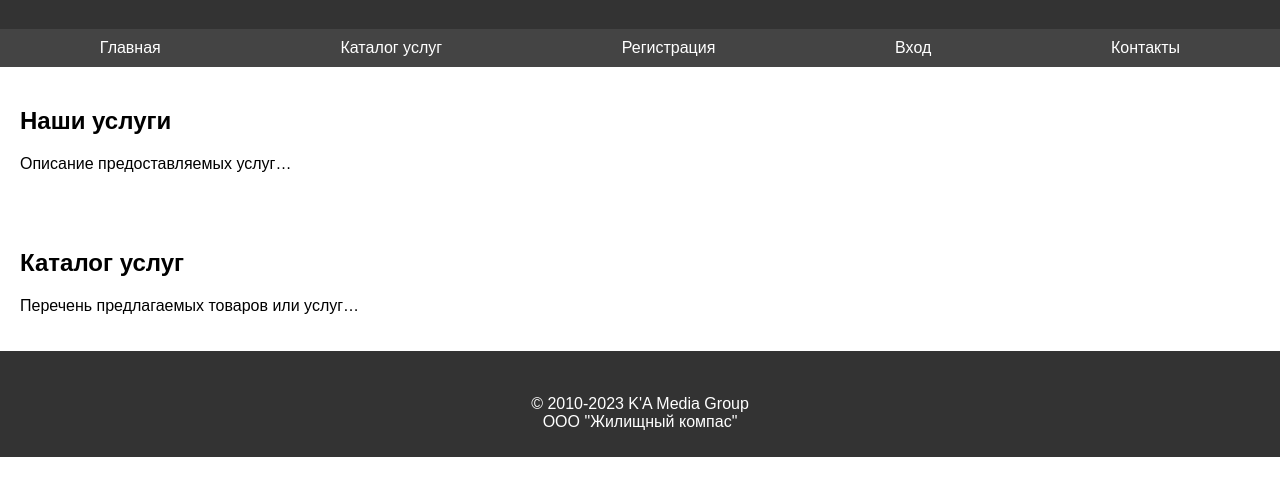
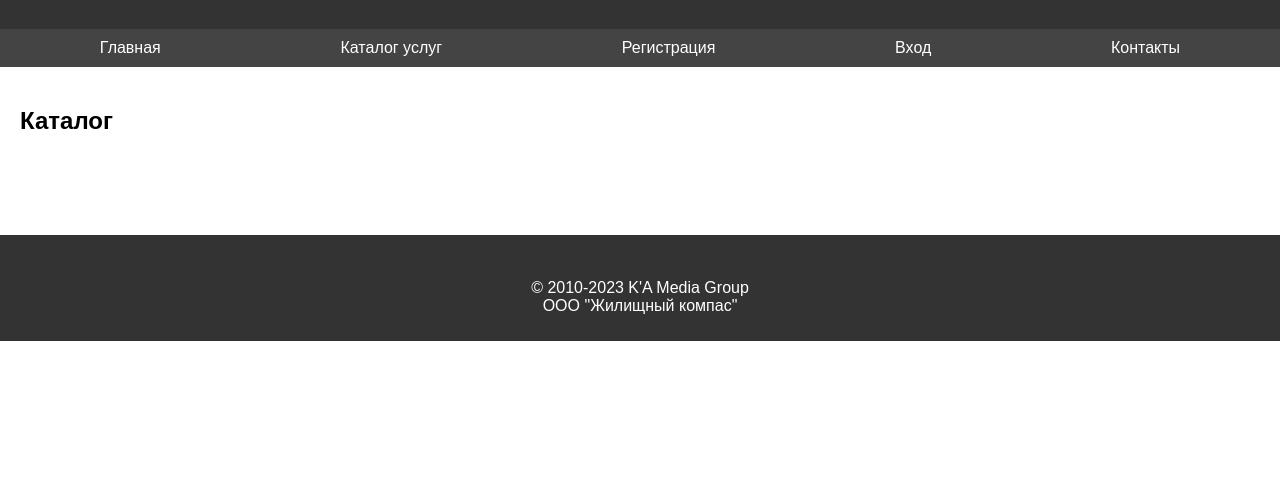
Before and after one commit to Ignatikon/kursovoy_project-front-, a plain HTML site: page index.html in a window 1280 px wide. Shown: the part 71-566 px from the top of the page. Drawn offline with Linux system fonts and the light colour scheme.

Commit message:
number1.0.1

```diff
--- a/index.html
+++ b/index.html
@@ -22,13 +22,13 @@
     </nav>
 
     <section id="services">
-        <h2>Наши услуги</h2>
-        <p>Описание предоставляемых услуг…</p>
+        <h2>Каталог</h2>
+        <p></p>
     </section>
 
     <section id="catalog">
-        <h2>Каталог услуг</h2>
-        <p>Перечень предлагаемых товаров или услуг…</p>
+        <h2></h2>
+        <p></p>
     </section>
 
     <footer>
```
Also changed, not shown: contacts.html (+0 -7 lines), services.html (+5 -5 lines).
